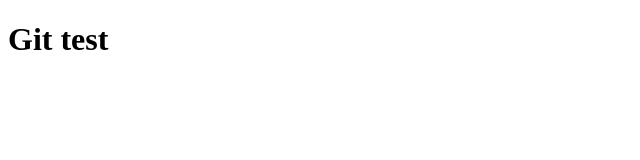
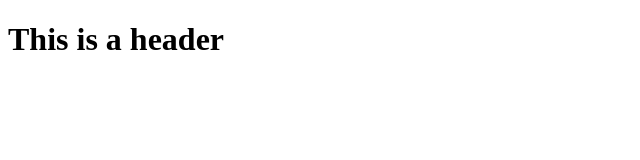
Before and after one commit to ayoaroworacrown/git_test, a plain HTML site: page index.html in a window 1280 px wide. Shown: the whole page, without its empty margins (0-640 px from the left). Drawn offline with Linux system fonts and the light colour scheme.

Commit message:
second commit

```diff
--- a/index.html
+++ b/index.html
@@ -4,6 +4,6 @@
     <title>Git Test</title>
 </head>
 <body>
-    <h1>Git test</h1>
+    <h1>This is a header</h1>
 </body>
 </html>
```
